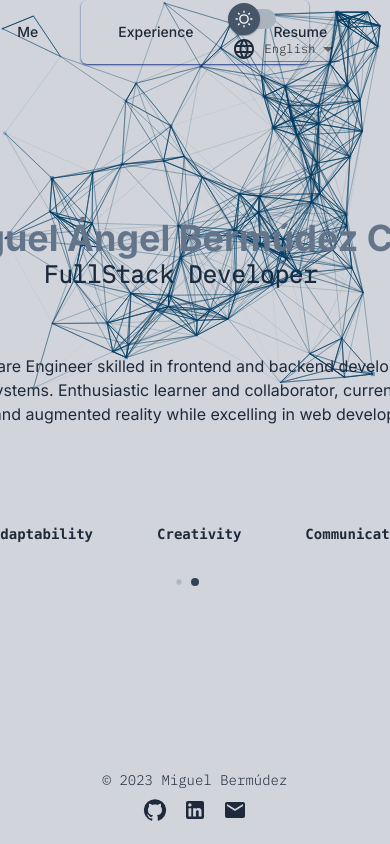
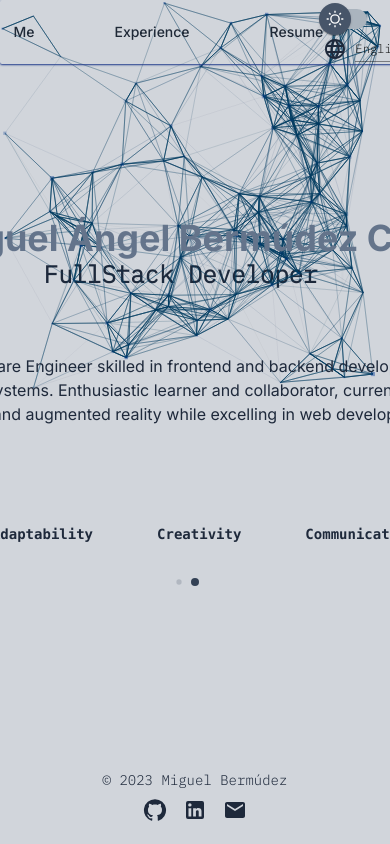
Before and after one commit to miguel-resource/portfolio_v2, a Next.js app: page /en in a window 390 px wide. Shown: the top 844 px of the page. Built offline with nearby package versions, Linux system fonts and the light colour scheme.

Commit message:
[ADD] responsive navbar

```diff
--- a/components/Navbar.tsx
+++ b/components/Navbar.tsx
@@ -143,8 +143,8 @@ export const Navbar = (props: Props) => {
   }
 
   return (
-    <nav className="w-7/12 mx-auto text-sm rounded-md h-16 shadow-sm shadow-blue-900 flex gap-0 z-10">
-      <div className={s.links}>
+    <nav className={s.navbar}>
+      <div className={s.navbar__links}>
         {links.map(({ href, label }: { href: string; label: string }) => (
           <Link href={href} key={`${href}${label}`} className="text-gray-800 dark:text-gray-300">
             <p
@@ -155,7 +155,7 @@ export const Navbar = (props: Props) => {
           </Link>
         ))}
       </div>
-      <div className={s.config}>
+      <div className={s.navbar__config}>
         <FormGroup className={s.form}>
           <FormControlLabel
             control={<MaterialUISwitch
--- a/components/components.module.scss
+++ b/components/components.module.scss
@@ -16,8 +16,14 @@ $primary-font: 'IBM Plex Mono', monospace;
     }
 }
 
-.links {
-    @apply rounded-md p-1 mx-auto w-1/2 flex gap-20 justify-center items-center;
+.navbar {
+    @apply px-3 mx-auto text-sm rounded-sm h-16 shadow-sm shadow-blue-900 flex gap-0 z-10;
+    @apply xl:w-8/12 md:w-10/12 sm:w-full;
+
+
+    &__links {
+        @apply rounded-md mx-auto w-1/2 flex gap-20 justify-center items-center;
+        @apply xl:gap-20 lg:gap-14 md:gap-8 sm:gap-10;
 
         a {
             color: #a9a9a9;
@@ -34,8 +40,9 @@ $primary-font: 'IBM Plex Mono', monospace;
         }
     }
 
-.config {
-    @apply items-center justify-center w-1/5 flex gap-4;
+    &__config {
+        @apply items-center justify-center w-3/12 flex gap-2;
+        @apply md:w-5/12 sm:w-1/2;
 
         .form {
             @apply flex flex-row;
@@ -48,6 +55,9 @@ $primary-font: 'IBM Plex Mono', monospace;
             }
         }
     }
+}
+
+
 
 
 .hard__skills {
```
Lines whose indentation alone changed are shown as unchanged.
